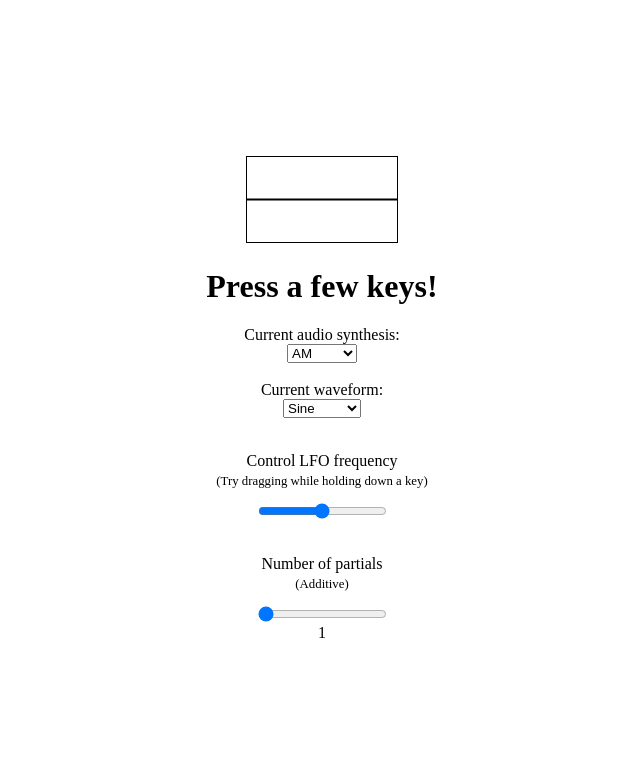
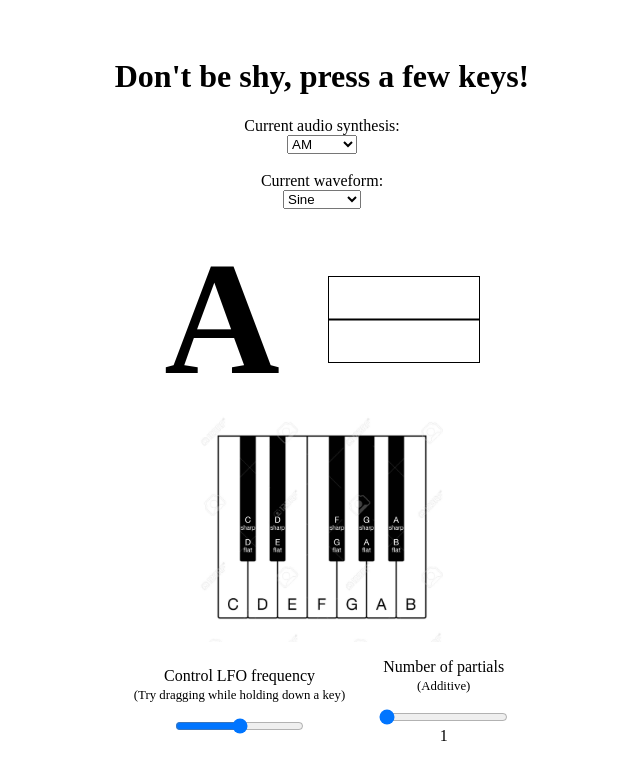
Before and after one commit to chloe2781/my-synth, a plain HTML site: page index.html in a window 1280 px wide. Shown: the whole page, without its empty margins (318-958 px from the left). Drawn offline with Linux system fonts and the light colour scheme.

Commit message:
Updated version

```diff
--- a/index.html
+++ b/index.html
@@ -2,6 +2,7 @@
 <html>
   <head>
     <meta charset="UTF-8">
+    <meta name="viewport" content="width=device-width, initial-scale=1.0">
     <title>My Webpage</title>
     <style>
       body {
@@ -10,10 +11,13 @@
         align-items: center;
         height: 100vh;
         flex-direction: column;
+        overflow: hidden;
+        margin: 0;
       }
       #note-display {
         font-size: 10em;
         font-weight: bold;
+        padding-right: 0.3em;
       }
       #keyboard-image {
         width: 20%;
@@ -23,18 +27,62 @@
         font-size: 0.8em;
         margin-top: -1em;
       }
+      .row {
+        display: flex;
+        flex-direction: row;
+        justify-content: center;
+        align-items: center;
+      }
+      .range-inputs {
+        display: flex;
+        flex-direction: row;
+        align-items: center;
+        top: 0;
+      }
+      .range-inputs-col {
+        display: flex;
+        flex-direction: column;
+        align-items: center;
+        margin: 0 1em;
+      }
+      .container {
+        justify-content: center;
+        align-items: center;
+        display: flex;
+        flex-direction: column;
+      }
+      .letter {
+        position: absolute;
+        bottom: 0;
+        left: 0;
+        animation: fall 2s ease-in-out;
+        color: black;
+        font-size: 24px;
+        font-family: Arial, sans-serif;
+      }
+      @keyframes fall {
+        0% {
+          top: -3%;
+          opacity: 1;
+        }
+        100% {
+          top: 96.5%;
+          opacity: 1;
+        }
+      }
+
     </style>
     <script src="main.js"></script>
   </head>
   <!--float in the middle of the page-->
   <body>
+
     <div class="container">
-      <canvas id="globalVisualizer" width="150" height="85" style="border:1px solid #000000">
-        wave form visualizer
-      </canvas>
-    </div>
+      <div id="letter-container"></div>
 
-    <h1>Press a few keys!</h1>
+    <h1>
+      Don't be shy, press a few keys!
+    </h1>
 
     <span>Current audio synthesis: </span>
     <select name="synthesis">
@@ -51,17 +99,34 @@
       <option value="triangle">Triangle</option>
     </select>
     <br>
-    <div id="note-display"></div>
-    <!-- <img id="keyboard-image" src="keyboard.jpeg" alt="keyboard" usemap="#keyboard"> -->
+
+    <div class="row">
+      <div id="note-display">A</div>
+      <div class="container">
+        <canvas id="globalVisualizer" width="150" height="85" style="border:1px solid #000000">
+          wave form visualizer
+        </canvas>
+      </div>
+    </div>
+
+    <img id="keyboard-image" src="keyboard.jpeg" alt="keyboard" usemap="#keyboard">
+
+    <div class="range-inputs">
+      <div class="range-inputs-col">
       <p>Control LFO frequency</p>
       <p class="sub-text"> (Try dragging while holding down a key)</p>
       <input type="range" id="lfo-range-input" min="0" max="50" step="1"></input>
-    <br>
+      </div>
+      <div class="range-inputs-col">
         <p>Number of partials </p>
         <p class="sub-text">(Additive)</p>
         <input type="range" id="partials-range-input" min="1" max="10" step="1" value="1"></input>
         <span id="partials-display">1</span>
+      </div>
+    </div>
     <br>
+
+    </div>
 
   </body>
 </html>
--- a/main.js
+++ b/main.js
@@ -119,6 +119,7 @@ document.addEventListener("DOMContentLoaded", function(event) {
 
     let lfo;
     var randomColor;
+    var noteName;
     function playNote(key, gainVal, synthType) {
         // const modulatorFreq = audioCtx.createOscillator();
         const gainNode = audioCtx.createGain();
@@ -139,7 +140,7 @@ document.addEventListener("DOMContentLoaded", function(event) {
         }
 
 
-        const noteName = getNoteName(key);
+        noteName = getNoteName(key);
         const noteDisplay = document.getElementById('note-display');
         randomColor = '#' + Math.floor(Math.random() * 16777215).toString(16);
         noteDisplay.textContent = noteName;
@@ -303,4 +304,29 @@ document.addEventListener("DOMContentLoaded", function(event) {
         canvasCtx.stroke();
     }
 
+    const letterContainer = document.getElementById("letter-container");
+
+    document.addEventListener("keydown", (event) => {
+        // Get a random letter
+        // const randomLetter = String.fromCharCode(65 + Math.floor(Math.random() * 26));
+
+        // Create a div element for the falling letter
+        const letterElement = document.createElement("div");
+        letterElement.className = "letter";
+        letterElement.textContent = noteName;
+        letterElement.style.color = randomColor;
+
+        // Set a random left position
+        letterElement.style.left = Math.random() * 100 + "vw";
+
+        // Append the letter to the container
+        letterContainer.appendChild(letterElement);
+
+        // Remove the letter after the animation is complete
+        letterElement.addEventListener("animationiteration", () => {
+            letterElement.style.animationPlayState = "paused";
+
+        });
+    });
+
 });
```
Also changed, not shown: keyboard.jpeg (added). Lines whose indentation alone changed are shown as unchanged.
